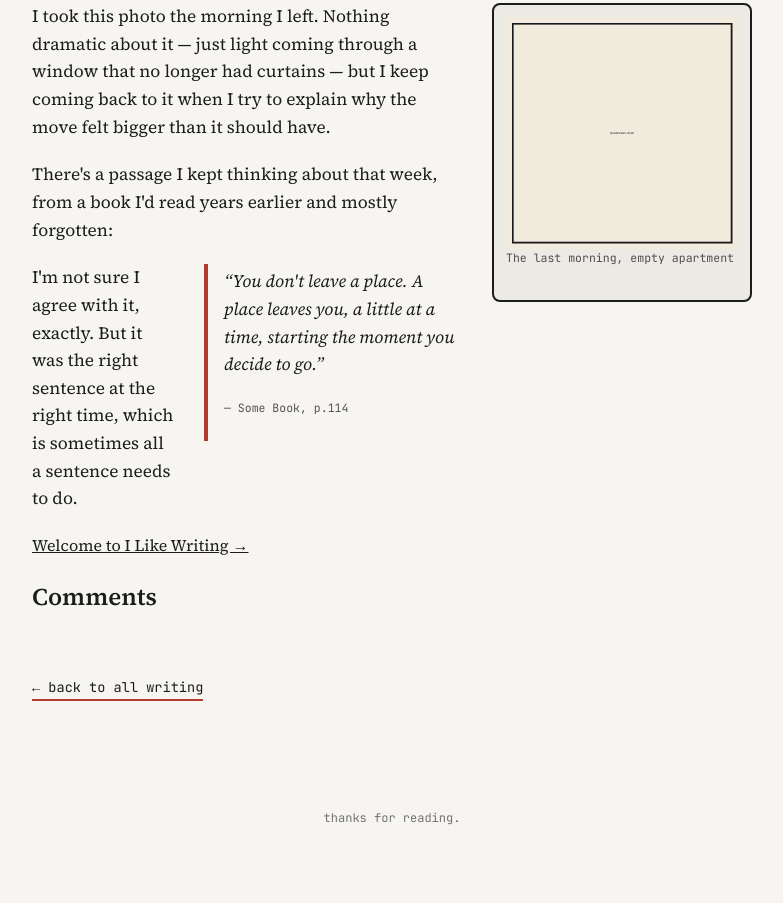
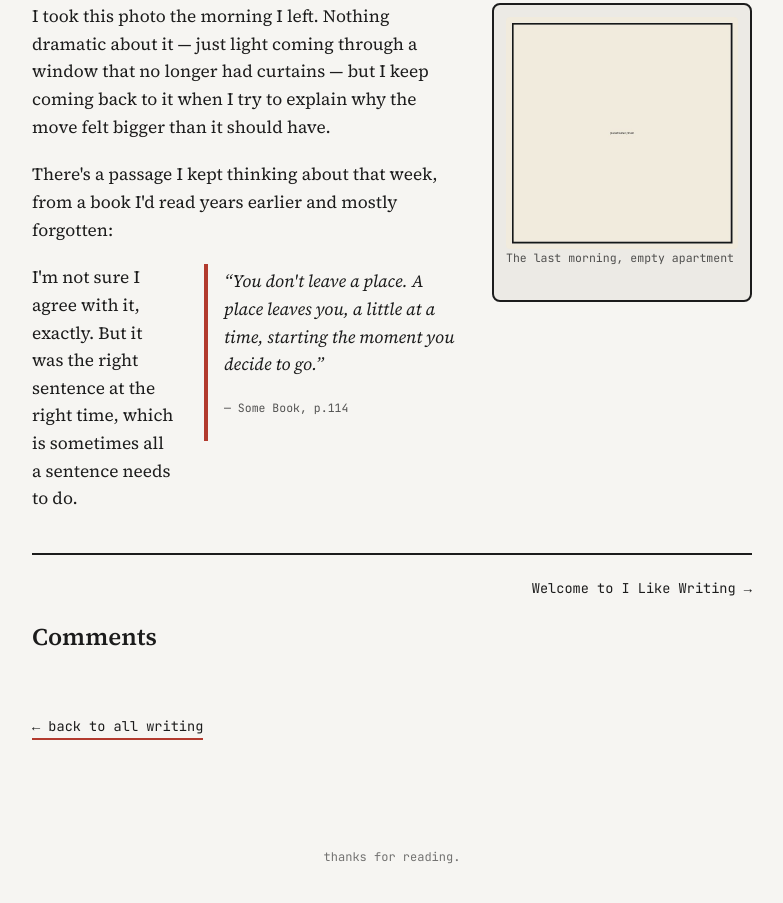
Before and after one commit to ollielopez0203/I-Like-Writing, an Eleventy site: page src/articles/on-leaving-the-city.md in a window 1280 px wide. Shown: the part 431-1334 px from the top of the page, without its empty margins (248-1031 px from the left). Built offline with nearby package versions, Linux system fonts and the light colour scheme; Eleventy itself is replaced by a stand-in of ours; files that its build step writes are made by us from their sources.

Commit message:
Add styles for article navigation and links

```diff
--- a/src/css/style.css
+++ b/src/css/style.css
@@ -281,6 +281,30 @@ main {
   border-bottom: 2px solid var(--accent-red);
 }
 
+.article-nav {
+  clear: both;
+  display: flex;
+  justify-content: space-between;
+  gap: 1rem;
+  margin-top: 2.5rem;
+  padding-top: 1.5rem;
+  border-top: 2px solid var(--border);
+}
+
+.article-nav-link {
+  font-family: var(--font-mono);
+  font-size: 0.85rem;
+  color: var(--ink);
+  text-decoration: none;
+  max-width: 45%;
+  line-height: 1.4;
+}
+
+.article-nav-link:hover {
+  text-decoration: underline;
+  text-decoration-color: var(--accent-red);
+}
+
 /* ---------- Media blocks ---------- */
 /* These float alongside the paragraph they're placed next to in the */
 /* Markdown file, magazine-pullout style. They stack full-width on mobile. */
```
